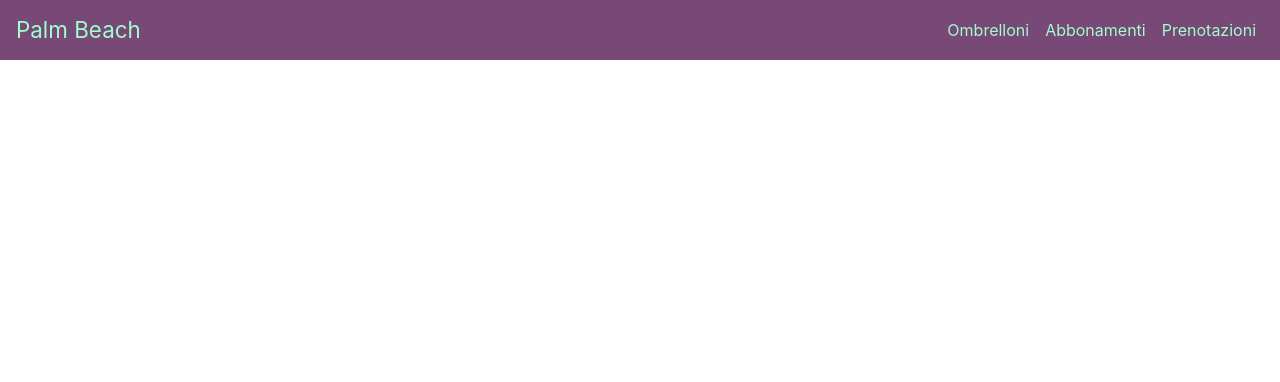
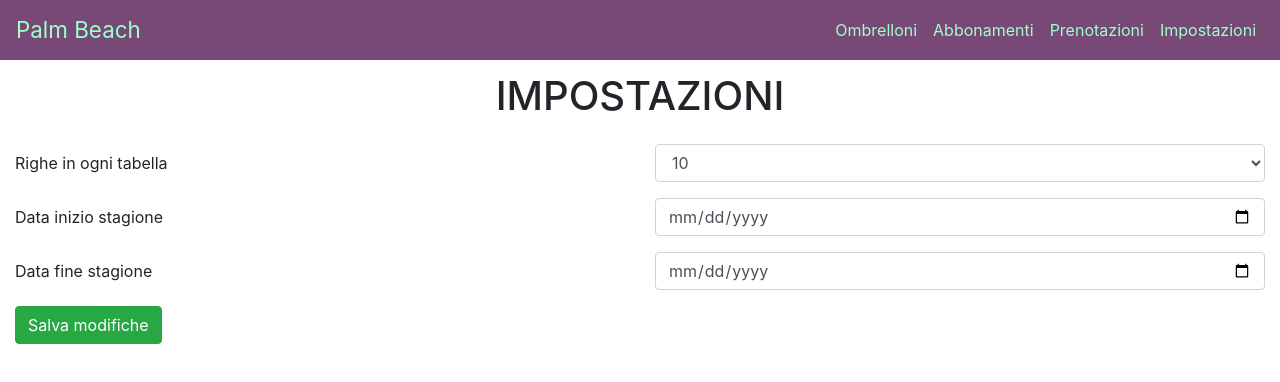
Before and after one commit to matteoMiglio/manage-beach-umbrellas, a React (Create React App) app in the folder frontend/: page /settings in a window 1280 px wide. Shown: the top 382 px of the page. Built offline with nearby package versions, Linux system fonts and the light colour scheme; no server answers.

Commit message:
Init Settings feature

```diff
--- a/frontend/src/App.js
+++ b/frontend/src/App.js
@@ -5,6 +5,7 @@ import Reservations from './Views/Reservations';
 import Subscriptions from './Views/Subscriptions';
 import Umbrellas from './Views/Umbrellas';
 import Home from './Views/Home';
+import Settings from './Views/Settings';
 
 function App() {
   return (
@@ -16,6 +17,7 @@ function App() {
           <Route path="/umbrellas" component={Umbrellas} />
           <Route path="/reservations" component={Reservations} />
           <Route path="/subscriptions" component={Subscriptions} />
+          <Route path="/settings" component={Settings} />
         </Switch>
       </Router>
     </React.Fragment>
--- /dev/null
+++ b/frontend/src/Views/Settings.js
@@ -0,0 +1,102 @@
+import React, { Component } from "react";
+import 'react-tiny-fab/dist/styles.css';
+import Notification from "../components/Notification";
+import axios from "axios";
+import { Container } from "reactstrap";
+import SettingsFirstForm from '../components/SettingsFirstForm';
+
+class Settings extends Component {
+  constructor(props) {
+    super(props);
+    this.state = {
+      itemList: [],
+      myAlert: {show: false, title: "Notifica", text: "", backgroundColor: ""},
+      isLoading: true
+    };
+  }
+
+  componentDidMount() {
+    this.refreshList();
+  }
+
+  refreshList = () => {
+
+    axios
+      .get("/api/constants/")
+      .then((res) => {
+        this.setState({ itemList: res.data });
+      })
+      .catch((err) => console.log(err))
+      .finally(() => (this.setState({ isLoading: false })))
+  };
+
+  toggle = () => {
+    this.setState({ modal: !this.state.modal });
+  };
+
+  updateAlert = (text, color) => {
+    var myAlert = {...this.state.myAlert};
+    myAlert.text = text;
+    myAlert.backgroundColor = color;
+
+    this.setState({ myAlert })
+  }
+
+  toggleAlert = () => {
+    let myAlert = {...this.state.myAlert};
+    myAlert.show = !myAlert.show;
+
+    this.setState({ myAlert }, () => {
+      window.setTimeout(() => {
+        let myAlert = {...this.state.myAlert};
+        myAlert.show = !myAlert.show;
+        this.setState({ myAlert })
+      }, 4000)
+    });
+  };
+
+  handleSubmit = (item) => {
+    this.toggle();
+
+    axios
+      .post("/api/reservations/", item)
+      .then((res) => {
+        this.refreshList();
+
+        this.updateAlert("Inserimento avvenuto con successo", "lightgreen");
+        this.toggleAlert();
+      })
+      .catch((err) => {
+        console.log(err)
+        this.updateAlert("Inserimento fallito", "lightcoral");
+        this.toggleAlert();
+      });
+  };
+
+  render() {
+
+    if (this.state.isLoading) return null;
+
+    console.log(this.state.itemList);
+
+    return (
+      <Container fluid className="pt-5">
+        <h1 className="text-black text-uppercase text-center my-4">Impostazioni</h1>
+        <Notification
+          // onToggle={this.toggleAlert}
+          show={this.state.myAlert.show}
+          title={this.state.myAlert.title}
+          text={this.state.myAlert.text}
+          backgroundColor={this.state.myAlert.backgroundColor}
+        />
+        <SettingsFirstForm
+          activeItem={this.state.activeItem}
+          toggle={this.toggle}
+          onSave={(item) => this.handleSubmit(item)}
+        />
+      </Container>
+    );
+  }
+}
+
+export default Settings;
--- a/frontend/src/components/NavigationBar.js
+++ b/frontend/src/components/NavigationBar.js
@@ -31,7 +31,7 @@ export const NavigationBar = () => (
           <Nav.Item><Nav.Link href="/umbrellas">Ombrelloni</Nav.Link></Nav.Item>
           <Nav.Item><Nav.Link href="/subscriptions">Abbonamenti</Nav.Link></Nav.Item>
           <Nav.Item><Nav.Link href="/reservations">Prenotazioni</Nav.Link></Nav.Item>
-          {/* <Nav.Item><Nav.Link href="/settings">Impostazioni</Nav.Link></Nav.Item> */}
+          <Nav.Item><Nav.Link href="/settings">Impostazioni</Nav.Link></Nav.Item>
         </Nav>
       </Navbar.Collapse>
     </Navbar>
--- /dev/null
+++ b/frontend/src/components/SettingsFirstForm.js
@@ -0,0 +1,88 @@
+import React, { Component } from "react";
+import 'react-tiny-fab/dist/styles.css';
+import Notification from "../components/Notification";
+import axios from "axios";
+import {
+  Button,
+  Modal,
+  ModalHeader,
+  ModalBody,
+  ModalFooter,
+  Form,
+  FormGroup,
+  Input,
+  Label,
+  Col,
+  Container,
+  CustomInput
+} from "reactstrap";
+
+class SettingsFirstForm extends Component {
+  constructor(props) {
+    super(props);
+    this.state = {
+      activeItem: this.props.activeItem,
+      myAlert: {show: false, title: "Notifica", text: "", backgroundColor: ""},
+    };
+  }
+
+  componentDidMount() {
+    // this.refreshList();
+  }
+
+  refreshList = () => {
+
+  };
+
+  handleChange = (e) => {
+    let { name, value } = e.target;
+
+    const activeItem = { ...this.state.activeItem, [name]: value };
+
+    console.log("Item updated: ");
+    console.log(activeItem);
+    this.setState({ activeItem });
+  };
+
+  render() {
+
+    const { onSave } = this.props;
+
+    return (
+      <>
+        <Form>
+        <FormGroup row>
+            <Label sm={6} for="rows_per_page-id">Righe in ogni tabella</Label>
+            <Col sm={6}>
+              <Input type="select" name="rows_per_page" id="rows_per_page-id" onChange={this.handleChange}>
+                <option value="10">10</option>
+                <option value="15">15</option>
+                <option value="20">20</option>
+                <option value="30">30</option>
+              </Input>
+            </Col>
+          </FormGroup>
+          <FormGroup row>
+            <Label sm={6} for="start_date_season-id">Data inizio stagione</Label>
+            <Col sm={6}>
+              {/* <Input type="date" name="start_date_season" id="start_date_season" value={this.state.activeItem.start_date_season} onChange={this.handleChange} /> */}
+              <Input type="date" name="start_date_season" id="start_date_season-id" onChange={this.handleChange} />
+            </Col>
+          </FormGroup>
+          <FormGroup row>
+            <Label sm={6} for="end_date_season-id">Data fine stagione</Label>
+            <Col sm={6}>
+              {/* <Input type="date" name="end_date_season" id="end_date_season" value={this.state.activeItem.end_date_season} onChange={this.handleChange} /> */}
+              <Input type="date" name="end_date_season" id="end_date_season-id" onChange={this.handleChange} />
+            </Col>
+          </FormGroup>
+        </Form>
+        <Button color="success" onClick={() => onSave(this.state.activeItem)}>
+          Salva modifiche
+        </Button>
+      </>
+    );
+  }
+}
+
+export default SettingsFirstForm;
```
